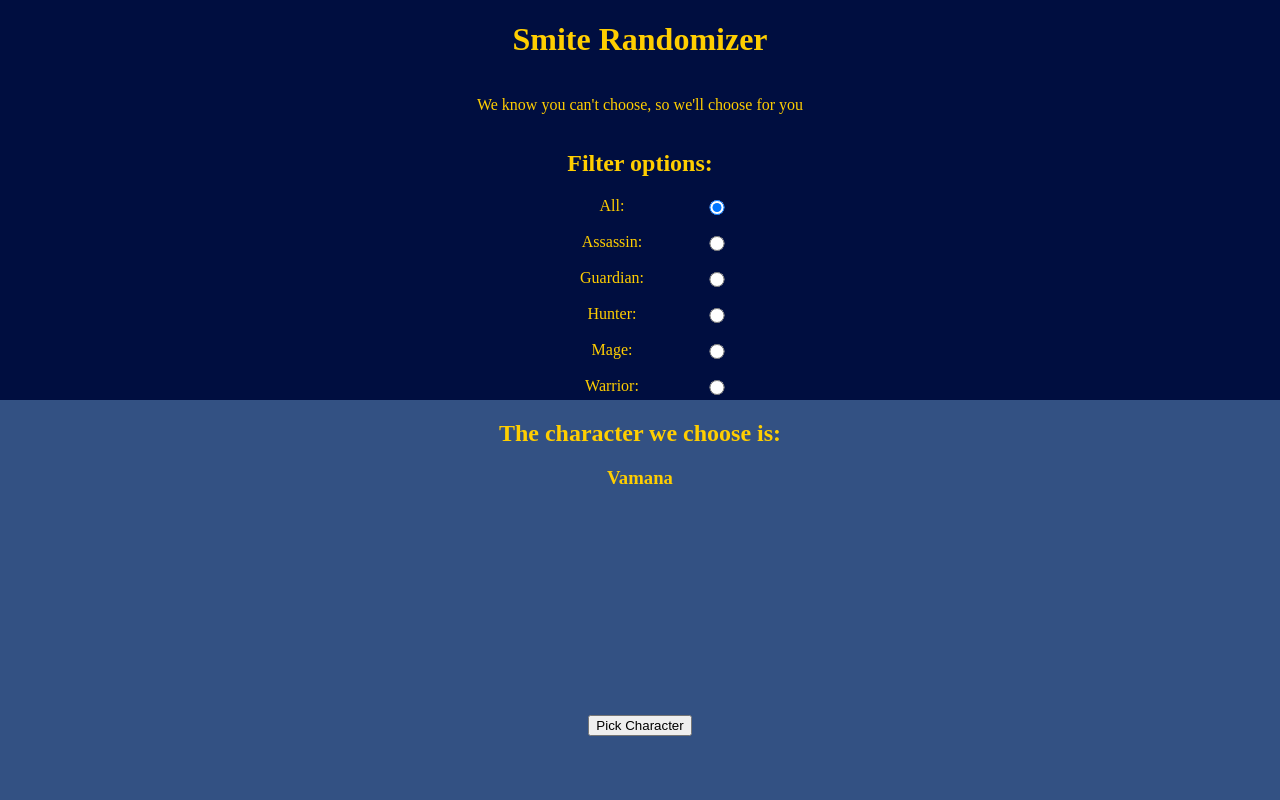
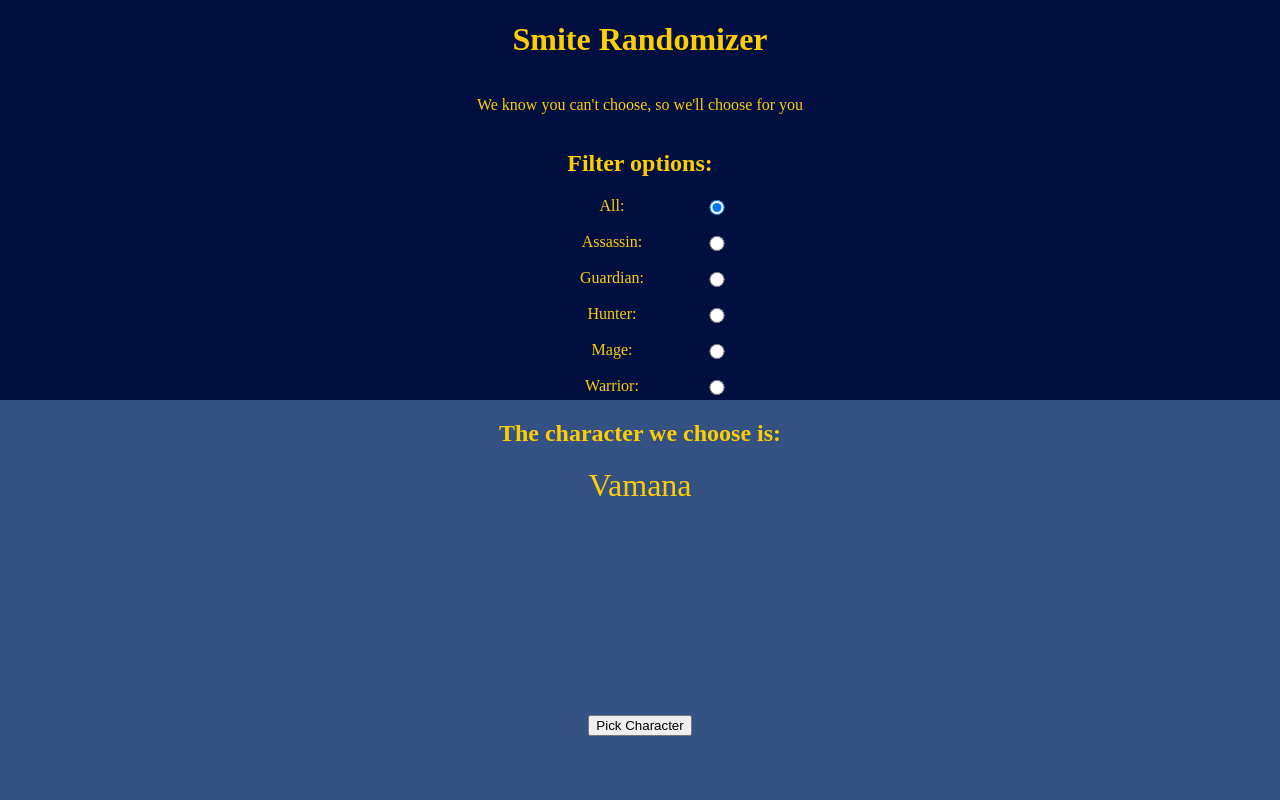
Before and after one commit to Jon-D-Smith/SmiteRandomizer, a plain HTML site: page index.html in a window 1280 px wide. Both pictures are taken after a click on the button "Pick Character". Shown: the top 800 px of the page. Drawn offline with Linux system fonts and the light colour scheme.

Commit message:
Added additional styling

```diff
--- a/main.css
+++ b/main.css
@@ -55,3 +55,8 @@
   grid-template-columns: 1fr 1fr;
   margin-left: 3rem;
 }
+
+.gods-name {
+  font-size: 32px;
+  display: inline;
+}
--- a/scripts/index.js
+++ b/scripts/index.js
@@ -9,6 +9,7 @@
 let filteredList;
 // Create elements
 const p = document.createElement("p");
+p.classList.add("gods-name");
 p.innerHTML = "";
 
 document.addEventListener(
@@ -23,7 +24,7 @@
 
 picker.addEventListener("click", (e) => {
   const random = Math.floor(Math.random() * filteredList.length);
-  p.innerHTML = `<h3>${filteredList[random].name}</h3>`;
+  p.innerHTML = `${filteredList[random].name}`;
   container.innerHTML = "";
   container.appendChild(p);
 });
```
